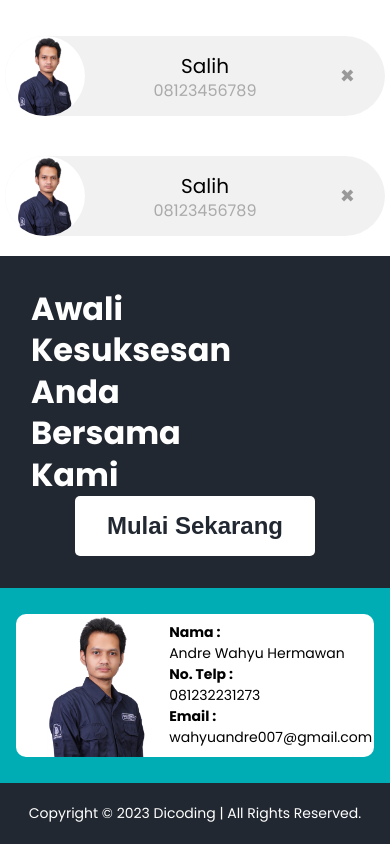
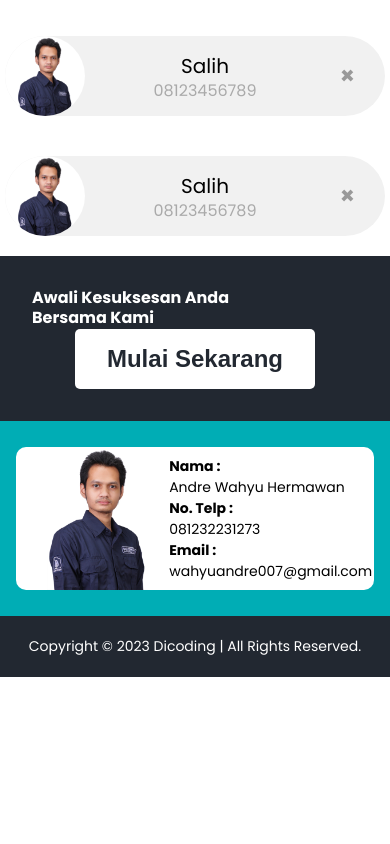
Before and after one commit to andrewahyu/dicoding-1, a plain HTML site: page index.html in a window 390 px wide. Shown: the part 2421-3265 px from the top of the page. After the commit the page ends 3098 px from the top, so only its background shows below. Drawn offline with Linux system fonts and the light colour scheme.

Commit message:
Update style.css

```diff
--- a/css/style.css
+++ b/css/style.css
@@ -371,6 +371,9 @@ footer{
     .cta{
 		flex-direction: column;
 	}
+    .cta div{
+	font-size: 1rem;
+}
     footer{
         flex-direction: column;
     }
```
